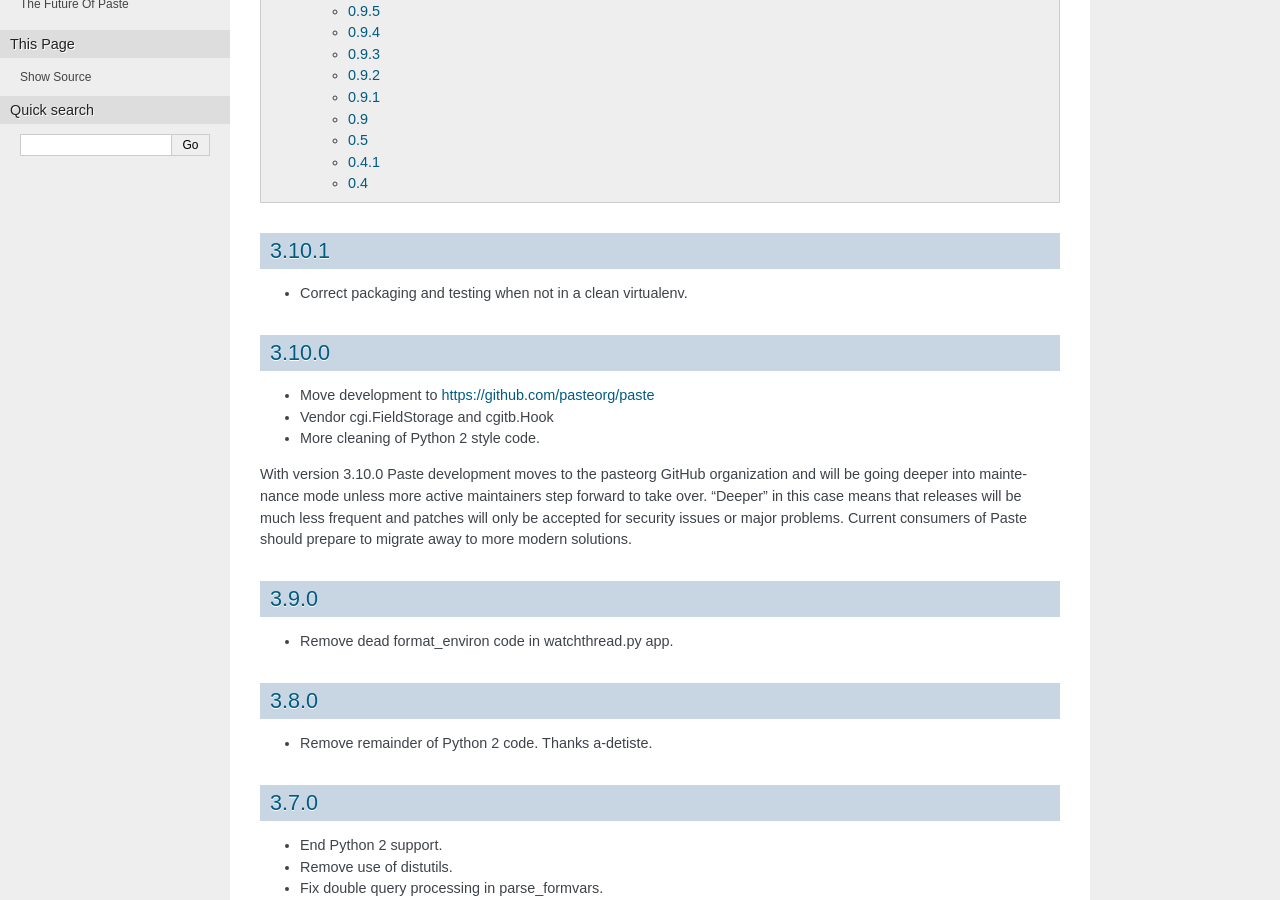
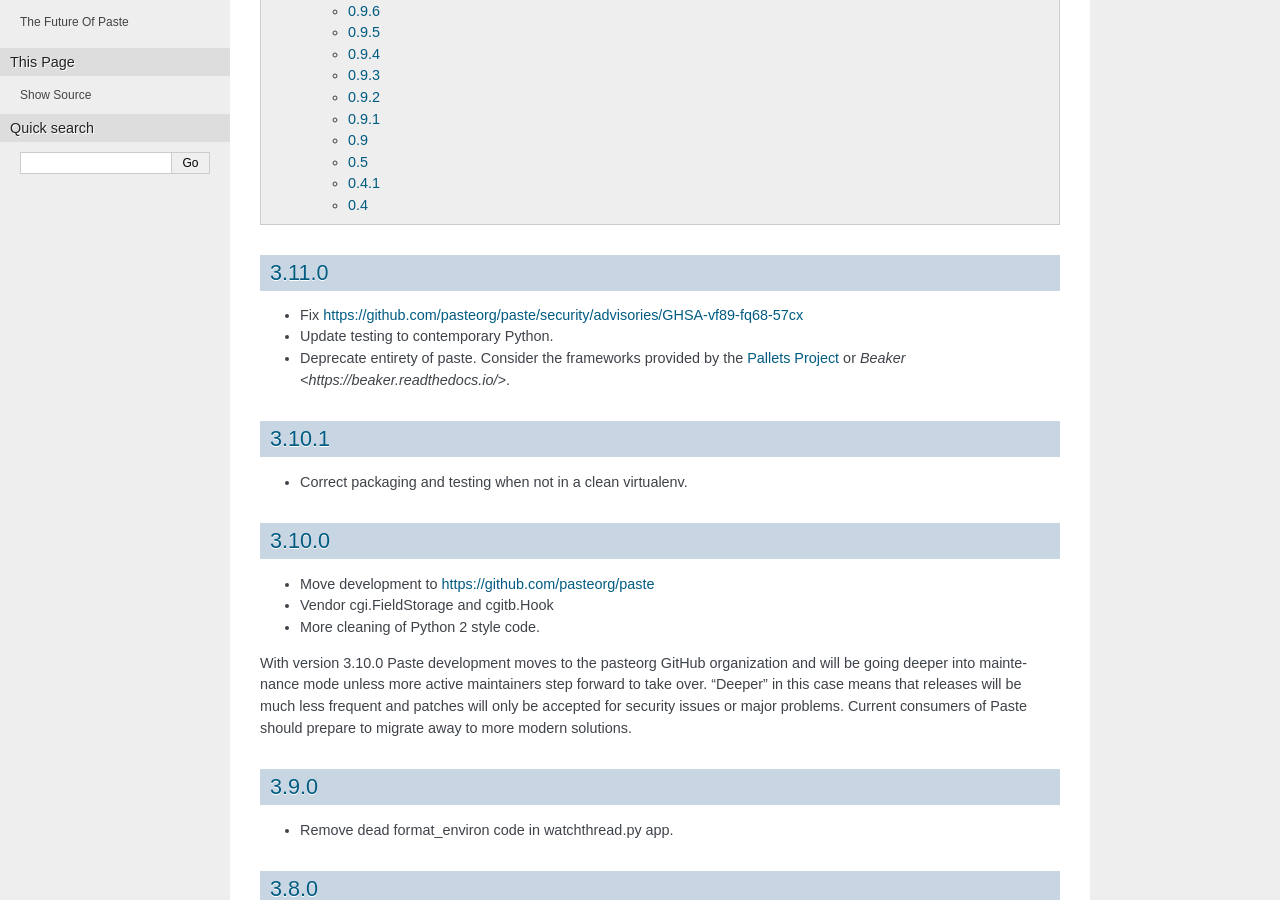
Before and after one commit to pasteorg/paste, a Sphinx documentation site: the page built from docs/news.txt, in a window 1280 px wide and 900 px high, scrolled down 1652 px. Built offline with Sphinx 7.4.7, drawn with Linux system fonts in a browser that asks for light colours.

Commit message:
release 3.11.0

```diff
--- a/docs/news.txt
+++ b/docs/news.txt
@@ -2,6 +2,15 @@
 ====
 
 .. contents::
+
+3.11.0
+------
+
+* Fix https://github.com/pasteorg/paste/security/advisories/GHSA-vf89-fq68-57cx
+* Update testing to contemporary Python.
+* Deprecate entirety of paste. Consider the frameworks provided by the
+  `Pallets Project <https://palletsprojects.com>`_ or
+  `Beaker <https://beaker.readthedocs.io/>`.
 
 3.10.1
 ------
--- a/setup.py
+++ b/setup.py
@@ -7,7 +7,7 @@
 #
 # The final step will release to pypi and to Github
 
-__version__ = '3.10.1'
+__version__ = '3.11.0'
 
 from setuptools import setup, find_packages
 import sys, os
```
